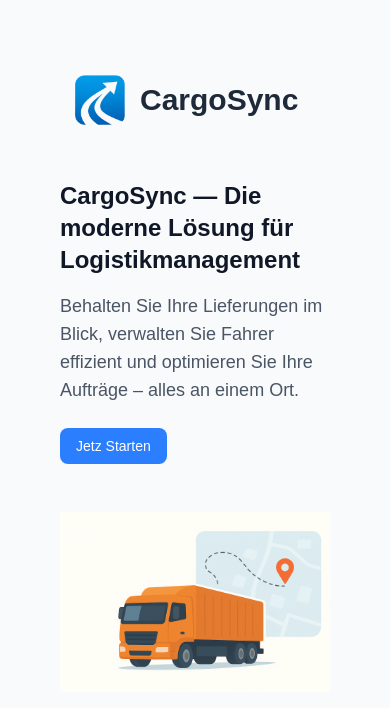
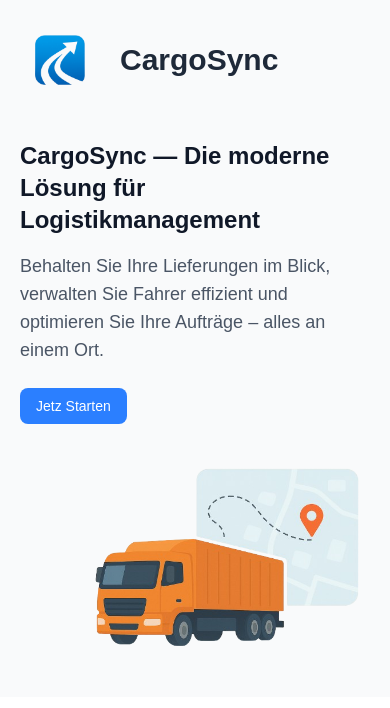
Before and after one commit to abbosaliy/CargoSync, a React (Vite) app: page / in a window 390 px wide. Shown: the top 708 px of the page. Built offline with nearby package versions, Linux system fonts and the light colour scheme.

Commit message:
romove card bg color

```diff
--- a/src/Components/Hero/HeroSection.tsx
+++ b/src/Components/Hero/HeroSection.tsx
@@ -5,19 +5,19 @@ import SingUpUser from '../LoginForm';
 function HeroSection() {
   const [open, setOpen] = useState(false);
   return (
-    <div className=" h-full flex flex-col  bg-gray-50   p-15 gap-10">
-      <div className="flex items-center  ">
+    <div className=" h-full flex flex-col  bg-gray-50 p-5  md:p-15 gap-10">
+      <div className=" flex items-center gap-5 ">
         <img
           src="/images/logo.png"
           alt="CargoSymc log"
-          className="w-20 h-20"
+          className="w-20 h-20 object-contain"
         />
         <span className="text-3xl font-semibold text-gray-800">CargoSync</span>
       </div>
       <div className="w-full flex flex-col md:flex-row  justify-between  ">
         {!open ? (
           <>
-            <div className=" max-w-xl  md:text-left mb-12 md:mb-0 ">
+            <div className=" max-w-xl  md:text-left mb-5 md:mb-0 ">
               <h1 className="text-2xl md:text-5xl font-bold mb-4 text-gray-900 ">
                 CargoSync — Die moderne Lösung für Logistikmanagement
               </h1>
--- a/src/Components/LoginForm.tsx
+++ b/src/Components/LoginForm.tsx
@@ -66,7 +66,7 @@ function SingUpUser() {
               <Input
                 className="border-1 border-black/20 rounded-md p-2"
                 type="email"
-                placeholder="max@mustermann.com"
+                placeholder="Email adresse"
                 value={email}
                 onChange={(e) => setEmail(e.target.value)}
               />
@@ -76,7 +76,7 @@ function SingUpUser() {
               <Input
                 className=" border-1 border-black/20 rounded-md p-2"
                 type="password"
-                placeholder=""
+                placeholder="Password"
                 value={password}
                 onChange={(e) => setPassword(e.target.value)}
               />
--- a/src/Components/RegisterForm.tsx
+++ b/src/Components/RegisterForm.tsx
@@ -108,7 +108,7 @@ function RegisterForm() {
               <Input
                 className="border-1 border-black/20 rounded-md p-2  focus:border-blue-500 focus:outline-none"
                 type="email"
-                placeholder="max@mustermann.com"
+                placeholder="Email adresse"
                 value={email}
                 onChange={(e) => setEmail(e.target.value)}
               />
@@ -118,7 +118,7 @@ function RegisterForm() {
               <Input
                 className="border-1 border-black/20 rounded-md p-2 focus:border-blue-500 focus:outline-none"
                 type="password"
-                placeholder=""
+                placeholder="Password"
                 value={password}
                 onChange={(e) => setPassword(e.target.value)}
               />
```
Also changed, not shown: public/images/hero-cargosync.png.
